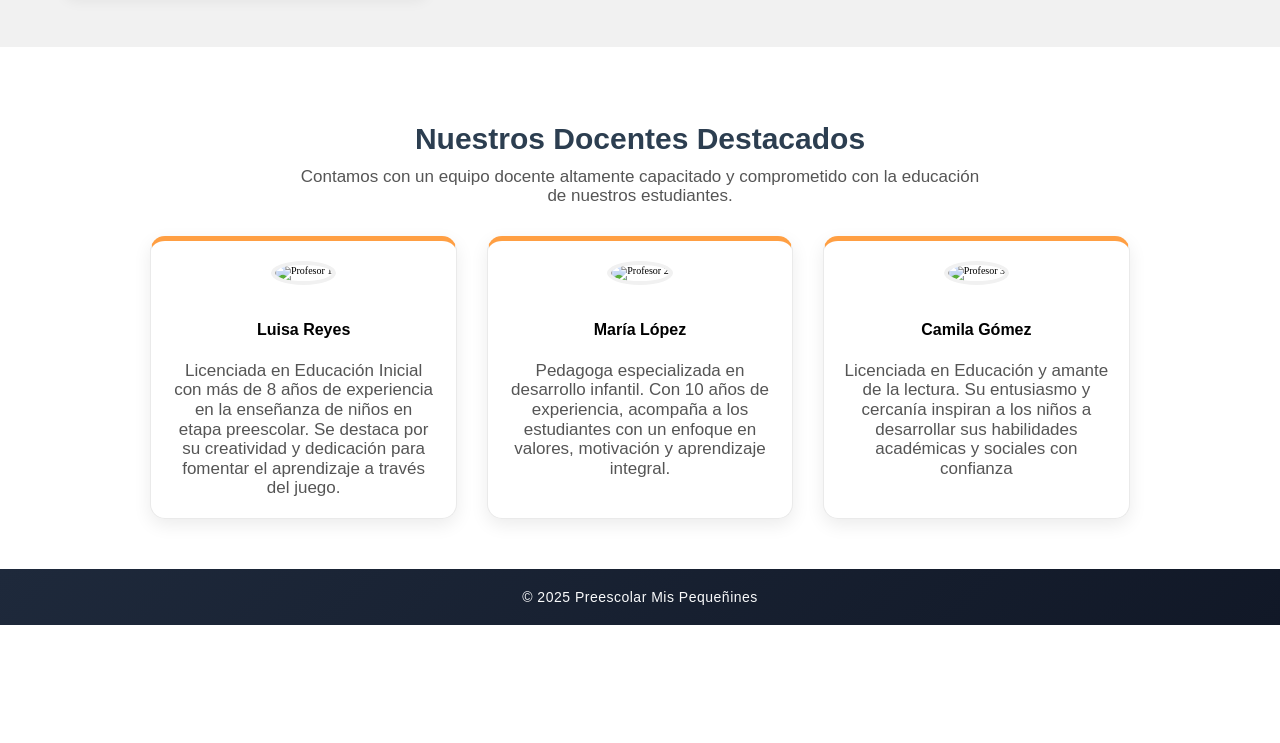
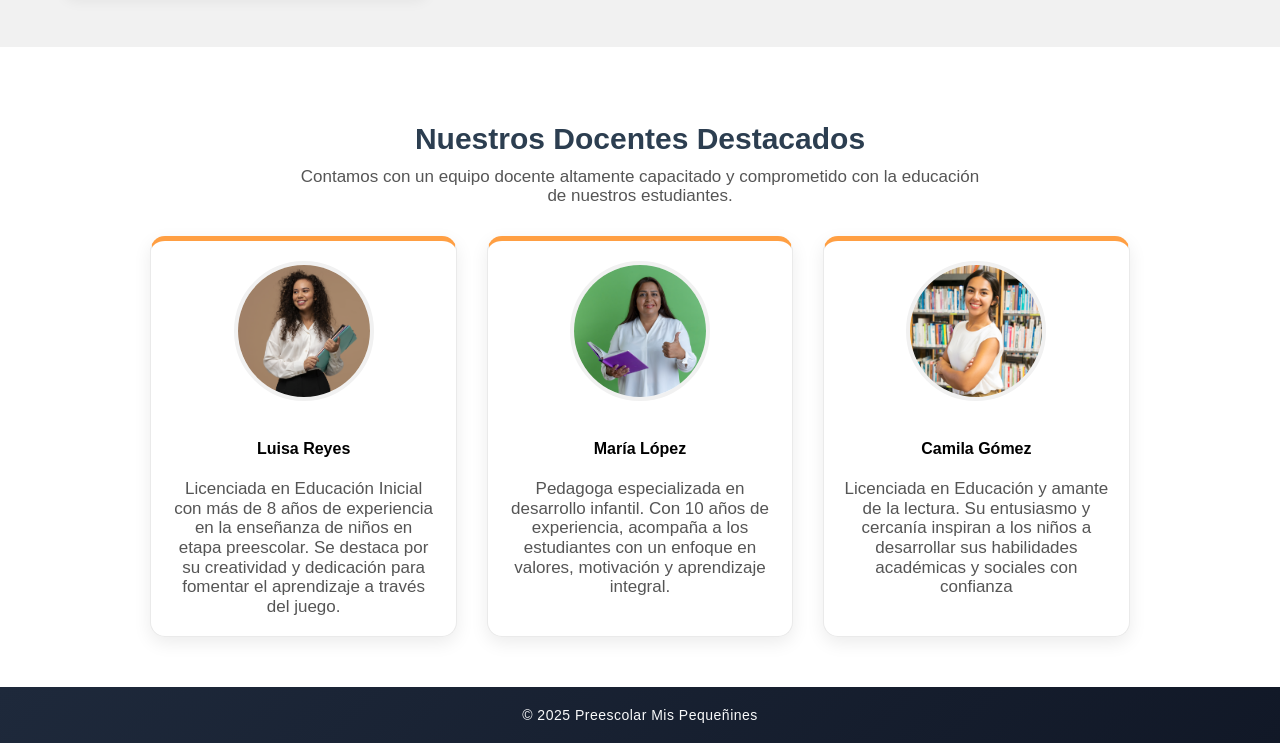
Before and after one commit to Johannimejiareyes/Portal-Web, a plain HTML site: page nosotros.html in a window 1280 px wide. Shown: the part 1785-2528 px from the top of the page. Before the commit the page ends 2410 px from the top, so only its background shows below. Drawn offline with nearby package versions, Linux system fonts and the light colour scheme; files that its build step writes are made by us from their sources.

Commit message:
Update nosotros.html

```diff
--- a/nosotros.html
+++ b/nosotros.html
@@ -27,7 +27,7 @@
         <h2>Nuestra Historia</h2>
         <div class="container-historia">
             <div class="img-historia">
-                <img src="Recursos/IMG-histo-2.avif" alt="">
+                <img src="IMG-histo-2.avif" alt="">
             </div>
             <div class="historia">
 
@@ -108,20 +108,20 @@
                 estudiantes.</p>
             <div class="equipo-grid">
                 <div class="miembro">
-                    <img src="Recursos/PROFE-1.avif" alt="Profesor 1">
+                    <img src="PROFE-1.avif" alt="Profesor 1">
                     <h4>Luisa Reyes</h4>
                     <p>Licenciada en Educación Inicial con más de 8 años de experiencia en la enseñanza de niños en
                         etapa preescolar. Se destaca por su creatividad y dedicación para fomentar el aprendizaje a
                         través del juego.</p>
                 </div>
                 <div class="miembro">
-                    <img src="Recursos/PROFE-2.avif" alt="Profesor 2">
+                    <img src="PROFE-2.avif" alt="Profesor 2">
                     <h4>María López</h4>
                     <p>Pedagoga especializada en desarrollo infantil. Con 10 años de experiencia, acompaña a los
                         estudiantes con un enfoque en valores, motivación y aprendizaje integral.</p>
                 </div>
                 <div class="miembro" >
-                    <img src="Recursos/PROFE-3.avif" alt="Profesor 3">
+                    <img src="PROFE-3.avif" alt="Profesor 3">
                     <h4>Camila Gómez</h4>
                     <p>Licenciada en Educación y amante de la lectura. Su entusiasmo y cercanía inspiran a los niños a
                         desarrollar sus habilidades académicas y sociales con confianza</p>
```
